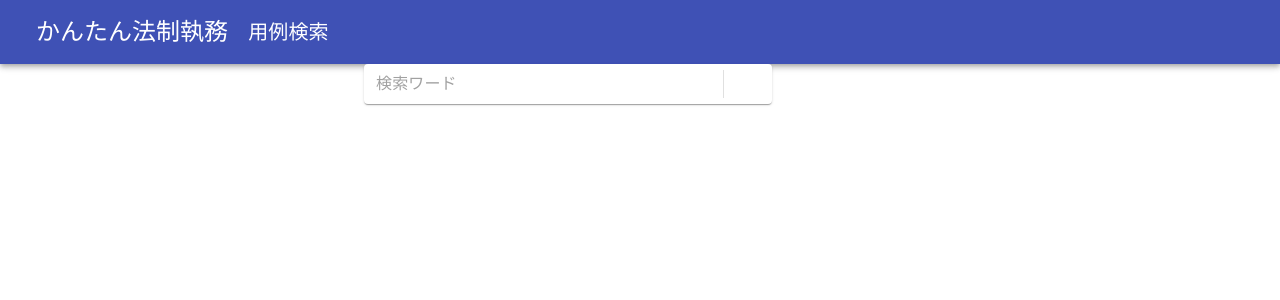
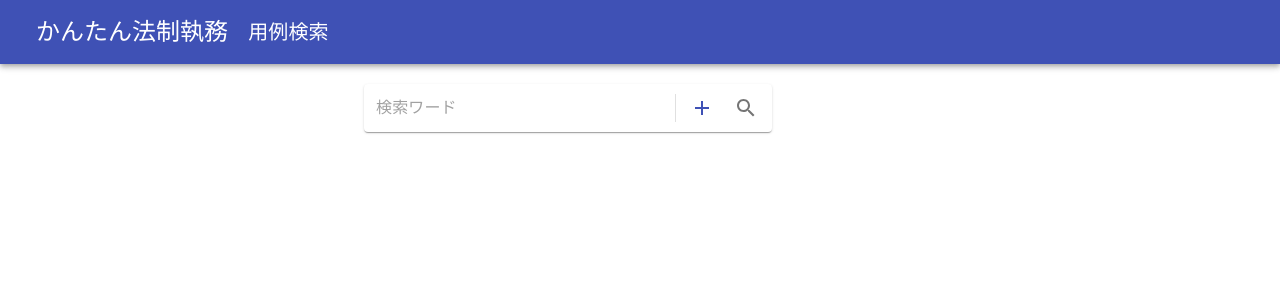
Before and after one commit to hirayu/gov-example-search, a React (Create React App) app in the folder frontend/: page / in a window 1280 px wide. Shown: the top 300 px of the page. Built offline with nearby package versions, Linux system fonts and the light colour scheme.

Commit message:
Add icons

```diff
--- a/frontend/package.json
+++ b/frontend/package.json
@@ -4,6 +4,7 @@
   "private": true,
   "dependencies": {
     "@material-ui/core": "^4.11.2",
+    "@material-ui/icons": "^4.11.2",
     "@testing-library/jest-dom": "^5.11.4",
     "@testing-library/react": "^11.1.0",
     "@testing-library/user-event": "^12.1.10",
--- a/frontend/src/components/gov-example-search.tsx
+++ b/frontend/src/components/gov-example-search.tsx
@@ -20,11 +20,8 @@ import {
   Toolbar,
   Typography,
 } from "@material-ui/core";
-// import {
-//     DirectionsIcon,
-//     MenuIcon,
-//     SearchIcon,
-// } from "@material-ui/icons";
+import AddIcon from '@material-ui/icons/Add';
+import SearchIcon from "@material-ui/icons/Search";
 import { ActEntity } from "application/domain/act/act";
 
 type Props = {};
@@ -44,6 +41,7 @@ const GovExampleSearch: React.FC<Props> = () => {
       },
       search: {
         padding: "2px 4px",
+        marginTop: "20px",
         display: "flex",
         alignItems: "center",
         width: 400,
@@ -131,7 +129,7 @@ const GovExampleSearch: React.FC<Props> = () => {
             color="primary"
             onClick={menuOpen}
           >
-            {/* <DirectionsIcon /> */}
+            <AddIcon />
           </IconButton>
           <Menu
             id="fade-menu"
@@ -159,7 +157,7 @@ const GovExampleSearch: React.FC<Props> = () => {
             aria-label="search"
             onClick={handleClick}
           >
-            {/* <SearchIcon /> */}
+            <SearchIcon />
           </IconButton>
         </Paper>
 
```
Also changed, not shown: 1 other file (tests, documents, lock files or other folders).
